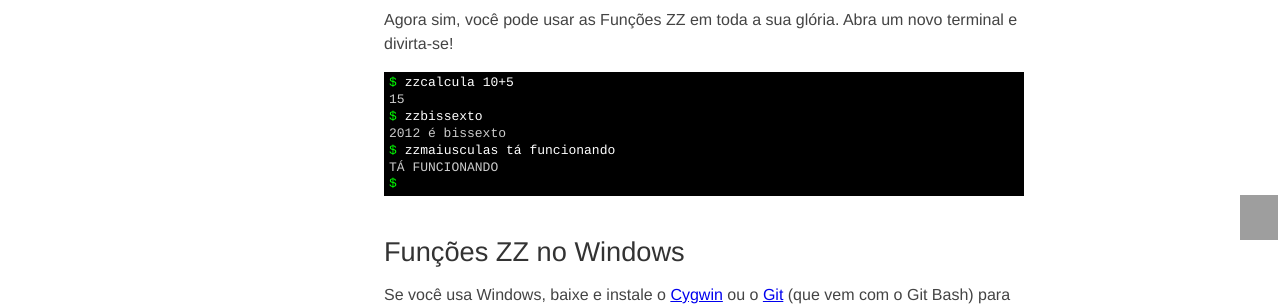
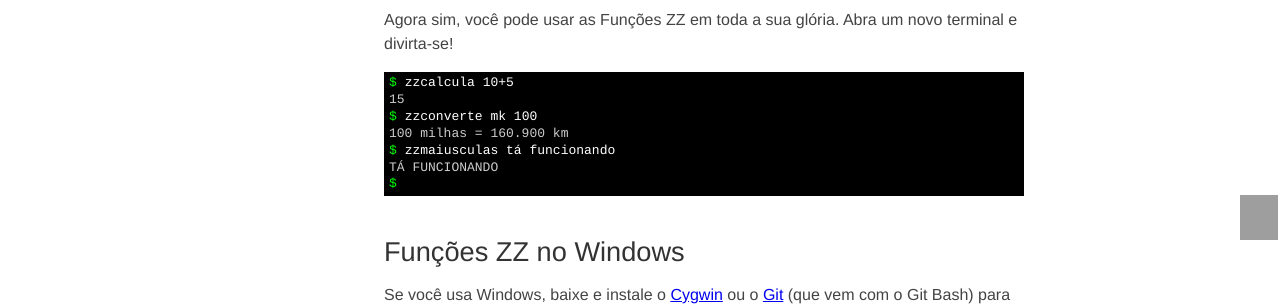
Before and after one commit to funcoeszz/funcoeszz.github.io, a Jekyll site: the page built from download.md, in a window 1280 px wide. Shown: the part 651-957 px from the top of the page. Built offline with Jekyll 4.4.1, drawn with Linux system fonts in a browser that asks for light colours; Markdown is read by kramdown in place of the engine named in the settings; grey boxes are pictures that could not be loaded.

Commit message:
download: usa exemplos atemporais
Ver um 2012 ali desanima.

````diff
--- a/download.md
+++ b/download.md
@@ -49,8 +49,8 @@ Agora sim, você pode usar as Funções ZZ em toda a sua glória. Abra um novo t
 ```console
 $ zzcalcula 10+5
 15
-$ zzbissexto
-2012 é bissexto
+$ zzconverte mk 100
+100 milhas = 160.900 km
 $ zzmaiusculas tá funcionando
 TÁ FUNCIONANDO
 $
````
